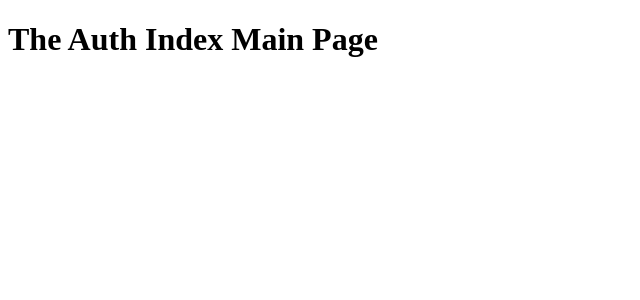
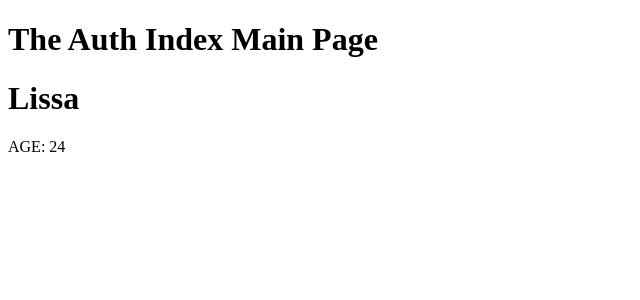
Before and after one commit to codershona/NextJS, a Next.js app: page /auth in a window 1280 px wide. Shown: the top 300 px of the page, without its empty margins (0-640 px from the left). Built offline with nearby package versions, Linux system fonts and the light colour scheme.

Commit message:
Next.js and Components & Pages done

```diff
--- /dev/null
+++ b/components/User.js
@@ -0,0 +1,14 @@
+import React from 'react';
+
+
+const user = (props) => (
+    <div>
+      <h1>{props.name}</h1>
+       <p> AGE: {props.age}</p>
+
+    </div>
+
+
+);
+
+export default user;
--- a/pages/auth/index.js
+++ b/pages/auth/index.js
@@ -1,9 +1,10 @@
 import React from 'react';
-
+import User from '../../components/User';
 
 const authIndexPage = () => (
      <div>
-     <h1>The Auth Index Main Page</h1>
+       <h1>The Auth Index Main Page</h1>
+       <User name="Lissa" age={24} />
 
      </div>
 
```
